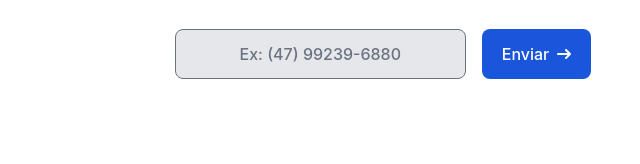
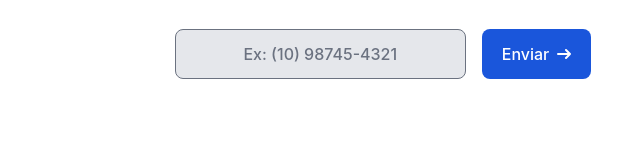
Before and after one commit to ChamaNoZap/ChamaNoZap, a plain HTML site: page index.html in a window 1280 px wide. Shown: the part 271-435 px from the top of the page, 257-897 px from the left. Drawn offline with nearby package versions, Linux system fonts and the light colour scheme.

Commit message:
Update index.html

```diff
--- a/index.html
+++ b/index.html
@@ -36,7 +36,7 @@
         <p class="mb-8 text-lg font-normal text-gray-500 lg:text-xl sm:px-16 lg:px-48 dark:text-gray-400">App desenvolvido para facilitar o usuário a enviar mensagem via WhatsApp sem precisar ADD um novo número na lista de contatos.</p>
         <div class="flex flex-col space-y-4 sm:flex-row sm:justify-center sm:space-y-0 sm:space-x-4">
 
-            <input maxlength="15" type="text" id="phone" placeholder="Ex: (47) 99239-6880" class="inline-flex justify-center items-center py-3 px-5 text-base font-medium text-center text-gray-900 rounded-lg bg-gray-200 hover:bg-gray-200 focus:ring-4 focus:ring-gray-900 dark:focus:ring-gray-200">            <button onclick="redirecionarParaWhatsApp()" type="submit" class="inline-flex justify-center items-center py-3 px-5 text-base font-medium text-center text-white rounded-lg bg-blue-700 hover:bg-blue-800 focus:ring-4 focus:ring-blue-300 dark:focus:ring-blue-900">
+            <input maxlength="15" type="text" id="phone" placeholder="Ex: (10) 98745-4321" class="inline-flex justify-center items-center py-3 px-5 text-base font-medium text-center text-gray-900 rounded-lg bg-gray-200 hover:bg-gray-200 focus:ring-4 focus:ring-gray-900 dark:focus:ring-gray-200">            <button onclick="redirecionarParaWhatsApp()" type="submit" class="inline-flex justify-center items-center py-3 px-5 text-base font-medium text-center text-white rounded-lg bg-blue-700 hover:bg-blue-800 focus:ring-4 focus:ring-blue-300 dark:focus:ring-blue-900">
                 Enviar
 
                 <svg class="w-3.5 h-3.5 ml-2" aria-hidden="true" xmlns="http://www.w3.org/2000/svg" fill="none" viewBox="0 0 14 10">
```
